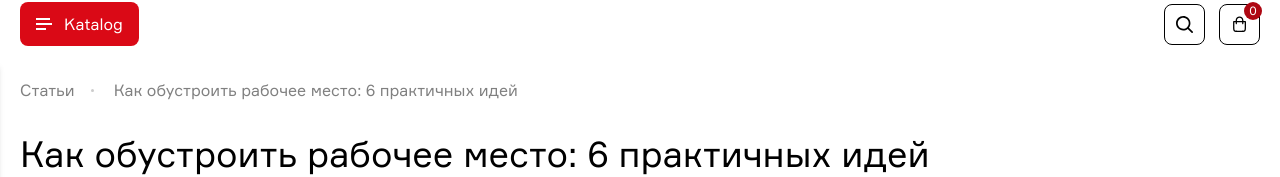
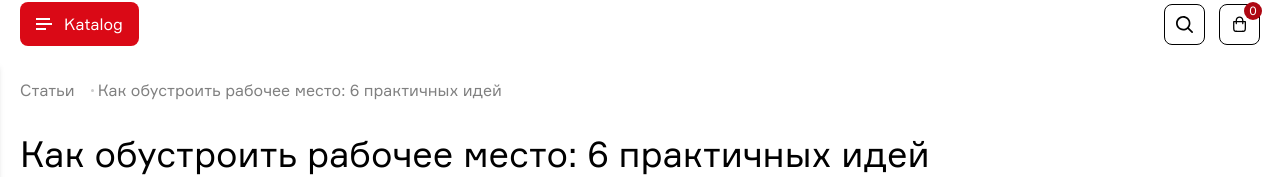
Before and after one commit to mryaxyobek/office-style, a React (Vite) app: page /articles/article-name in a window 1280 px wide. Shown: the part 151-328 px from the top of the page. Built offline with nearby package versions, Linux system fonts and the light colour scheme.

Commit message:
added new styles

```diff
--- a/src/index.css
+++ b/src/index.css
@@ -99,7 +99,7 @@ html {
   }
 
   .red-btn {
-    @apply rounded-lg bg-primary-red-50 text-regular-14 text-white;
+    @apply rounded-lg bg-primary-red-50 text-regular-14 text-white transition-colors-2 hover:bg-primary-gray-70;
   }
 
   .red-btn-14 {
@@ -120,6 +120,14 @@ html {
 
   .solid-gray-50-border-btn {
     @apply py-3.5 px-6 rounded-lg border border-primary-gray-50 text-regular-14;
+  }
+
+  .button-hovered {
+    @apply border-primary-gray-70;
+  }
+
+  .button-hovered svg {
+    @apply text-primary-gray-70;
   }
 
   /* homepage plus btn  */
@@ -198,7 +206,7 @@ html {
 
   /* breadcrumb */
   .breadcrumb {
-    @apply flex-center space-x-4 text-regular-16 text-primary-gray-50 py-8
+    @apply flex-center gap-4 flex-wrap text-regular-16 text-primary-gray-50 py-8
   }
 
   .breadcrumb li {
--- a/tailwind.config.js
+++ b/tailwind.config.js
@@ -60,8 +60,10 @@ export default {
         '305px': '305px',
         '260px': '260px',
         '245px': '245px',
+        '230px': '230px',
         '217px': '217px',
         '200px': '200px',
+        '120px': '120px',
       },
 
       minWidth: {
@@ -72,6 +74,8 @@ export default {
         '224px': '224px',
         '300px': '300px',
         '280px': '280px',
+        '230px': '230px',
+        '120px': '120px',
       },
 
       width: {
```
